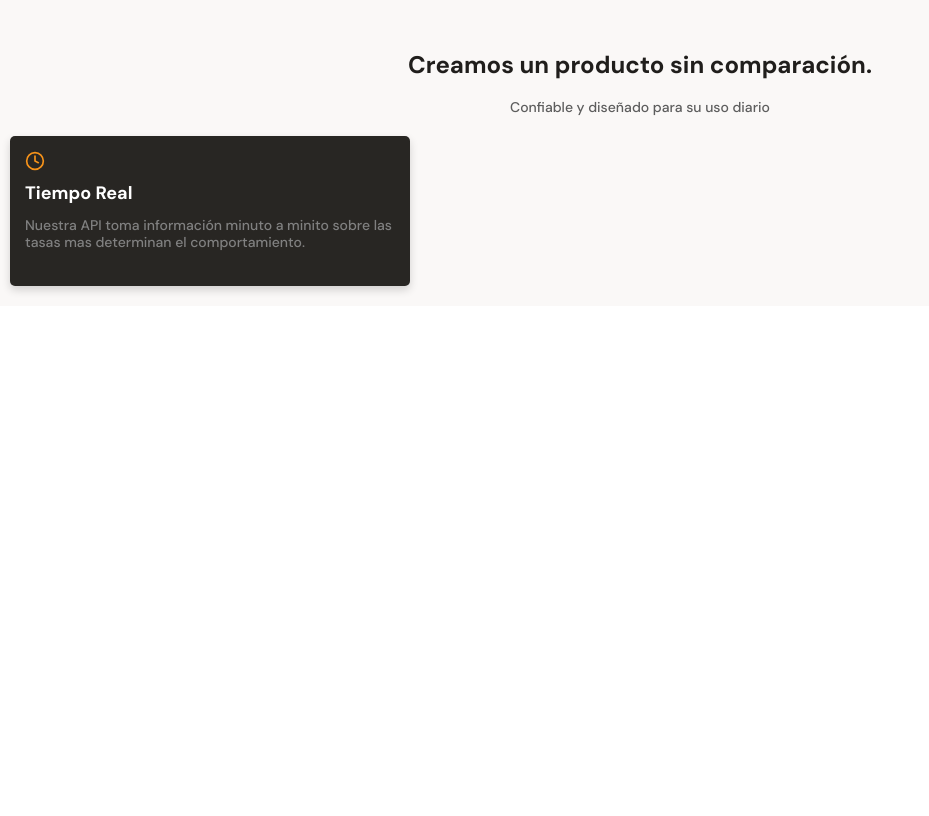
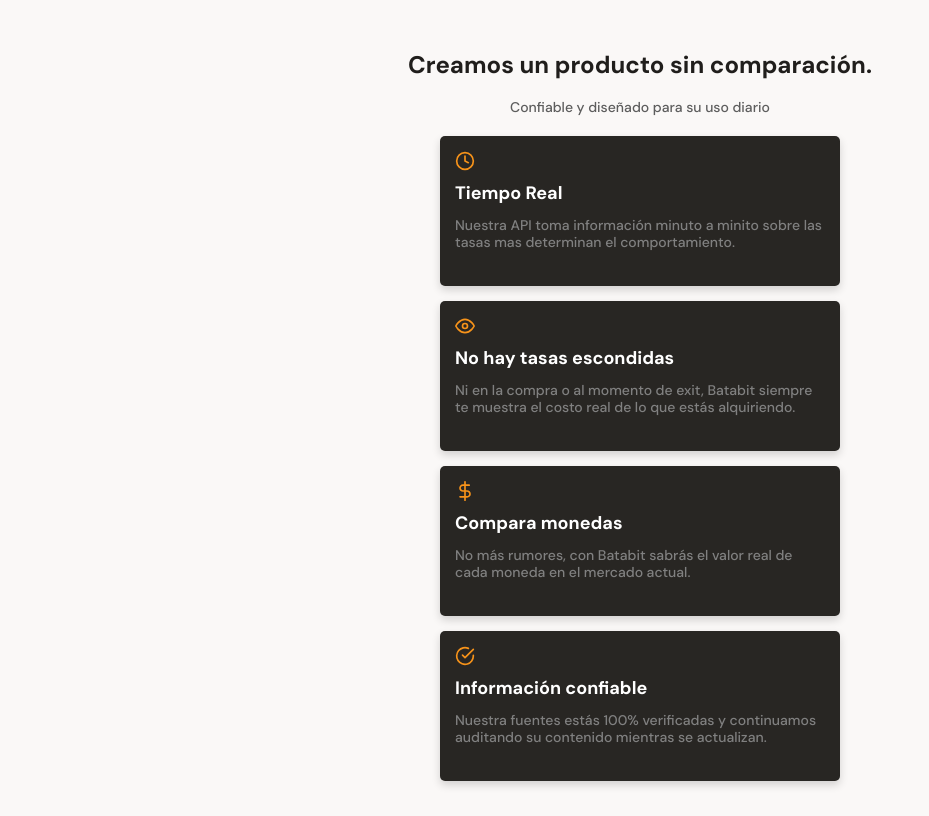
Before and after one commit to Alex-Nieto-deep/Batatabit, a plain HTML site: page index.html in a window 1280 px wide. Shown: the part 1562-2378 px from the top of the page, without its empty margins (0-929 px from the left). Before the commit the page ends 1868 px from the top, so only its background shows below. Drawn offline with Linux system fonts and the light colour scheme.

Commit message:
Termiando las tarjetas de beneficios

```diff
--- a/index.html
+++ b/index.html
@@ -88,9 +88,24 @@
             </div>
             <section class="product-cards-container">
                 <article class="product-detail--card">
-                    <span class="clock"></span>
+                    <span class="card clock"></span>
                     <p class="product--card-title">Tiempo Real</p>
                     <p class="product--card-body">Nuestra API toma información minuto a minito sobre las tasas mas determinan el comportamiento.</p>
+                </article>
+                <article class="product-detail--card">
+                    <span class="card eyes"></span>
+                    <p class="product--card-title">No hay tasas escondidas</p>
+                    <p class="product--card-body">Ni en la compra o al momento de exit, Batabit siempre te muestra el costo real de lo que estás alquiriendo.</p>
+                </article>
+                <article class="product-detail--card">
+                    <span class="card dollar"></span>
+                    <p class="product--card-title">Compara monedas</p>
+                    <p class="product--card-body">No más rumores, con Batabit sabrás el valor real de cada moneda en el mercado actual.</p>
+                </article>
+                <article class="product-detail--card">
+                    <span class="card check"></span>
+                    <p class="product--card-title">Información confiable</p>
+                    <p class="product--card-body">Nuestra fuentes estás	100% verificadas y continuamos auditando su contenido mientras se actualizan.</p>
                 </article>
             </section>
         </section>
--- a/style.css
+++ b/style.css
@@ -307,20 +307,19 @@
     width: 90%;
     min-width: 288px;
     max-width: 400px;
-    height: 150px;
-    margin-bottom: 15px auto;
+    min-height: 150px;
+    margin: 15px auto;
     padding: 15px;
     background-color: var(--warm-black);
     border-radius: 5px;
     box-shadow: 0 4px 8px rgba(0, 0, 0, 0.16);
 }
 
-.product-detail--card .clock {
+.product-detail--card .card {
     display: inline-block;
     width: 20px;
     height: 20px;
     margin-bottom: 10px;
-    background-image: url('./assets/icons/clock.svg');
     background-position: center;
     background-size: cover;
     background-repeat: no-repeat;
@@ -340,3 +339,16 @@
     line-height: 1.7rem;
     color: #808080;
 }
+
+.product-detail--card .clock {
+    background-image: url('./assets/icons/clock.svg');
+}
+.product-detail--card .eyes {
+    background-image: url('./assets/icons/eye.svg');
+}
+.product-detail--card .dollar {
+    background-image: url('./assets/icons/dollar-sign.svg');
+}
+.product-detail--card .check {
+    background-image: url('./assets/icons/check-circle.svg');
+}
```
